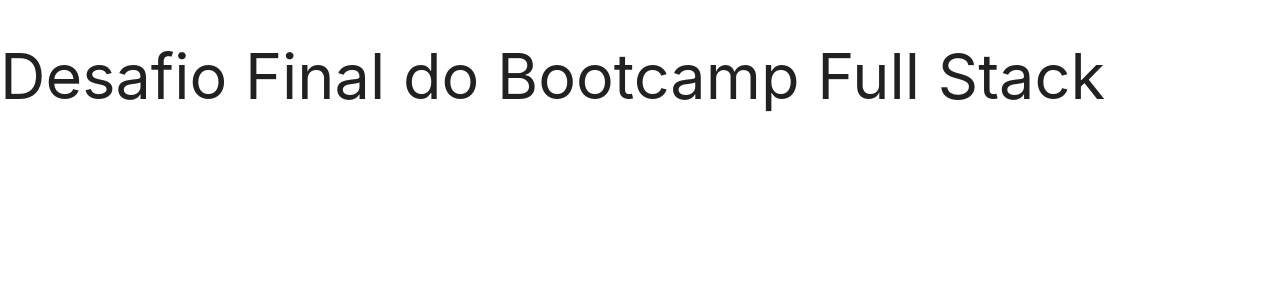
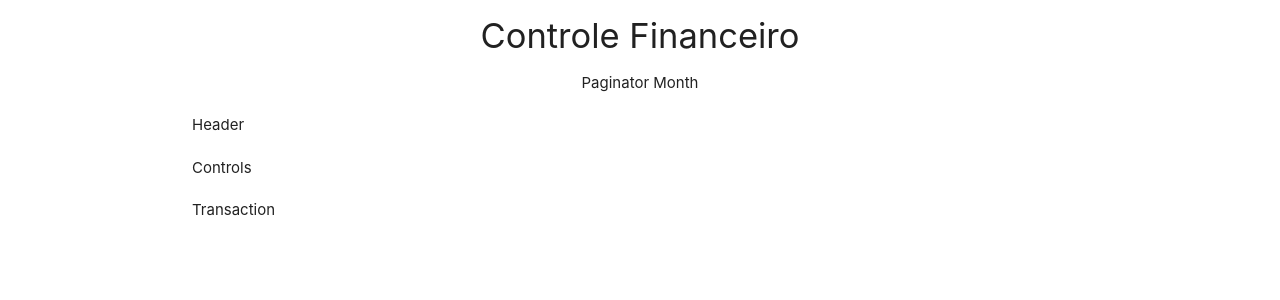
Before and after one commit to fabioalmeida100/controle-financeiro, a React (Create React App) app in the folder client/: page / in a window 1280 px wide. Shown: the top 300 px of the page. Built offline with nearby package versions, Linux system fonts and the light colour scheme.

Commit message:
Add basic struct of component

```diff
--- a/client/src/App.js
+++ b/client/src/App.js
@@ -1,5 +1,26 @@
 import React from 'react';
+import css from './app.module.css';
+import Header from './components/header/Header';
+import Controls from './components/controls/Controls';
+import Transaction from './components/transactions/Transaction';
+import PaginatorMonth from './components/paginator-month/PaginatorMonth';
 
 export default function App() {
-  return <h1>Desafio Final do Bootcamp Full Stack</h1>;
+  return <div className="container">
+    <div className={`center ${css.mt10} ${css.fontTitle} `}>
+        Controle Financeiro
+    </div>
+    <div className={`row center ${css.mt10}`}>
+      <PaginatorMonth />
+    </div>
+    <div className={`row ${css.mt10}`}>
+        <Header />
+    </div>
+    <div className={`row ${css.mt10}`}>
+        <Controls />
+    </div>
+    <div className={`row ${css.mt10}`}>
+        <Transaction />
+    </div>
+  </div>;
 }
--- /dev/null
+++ b/client/src/app.module.css
@@ -0,0 +1,7 @@
+.mt10 {
+  margin-top: 10px;
+}
+
+.fontTitle {
+    font-size: 2.3em;
+}
--- /dev/null
+++ b/client/src/components/controls/Controls.js
@@ -0,0 +1,9 @@
+import React from 'react'
+
+export default function Controls() {
+  return (
+    <div>
+        Controls
+    </div>
+  )
+}
--- /dev/null
+++ b/client/src/components/header/Header.js
@@ -0,0 +1,9 @@
+import React from 'react'
+
+export default function Header() {
+  return (
+    <div>
+      Header
+    </div>
+  )
+}
--- /dev/null
+++ b/client/src/components/paginator-month/PaginatorMonth.js
@@ -0,0 +1,9 @@
+import React from 'react'
+
+export default function PaginatorMonth() {
+  return (
+    <div>
+      Paginator Month
+    </div>
+  )
+}
--- /dev/null
+++ b/client/src/components/transactions/Transaction.js
@@ -0,0 +1,9 @@
+import React from 'react'
+
+export default function Transaction() {
+  return (
+    <div>
+      Transaction
+    </div>
+  )
+}
```
Also changed, not shown: 1 other file (tests, documents, lock files or other folders).
